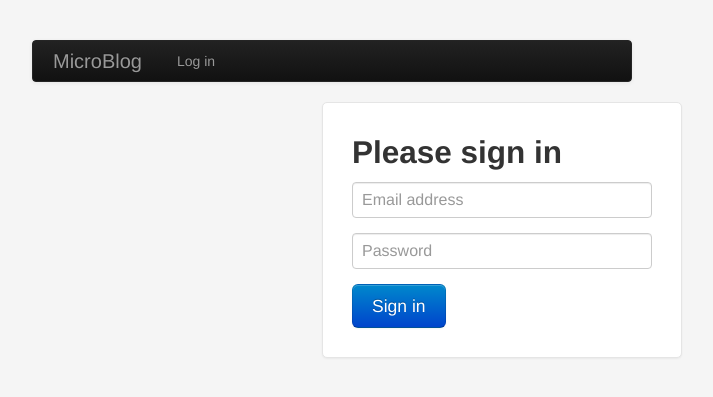
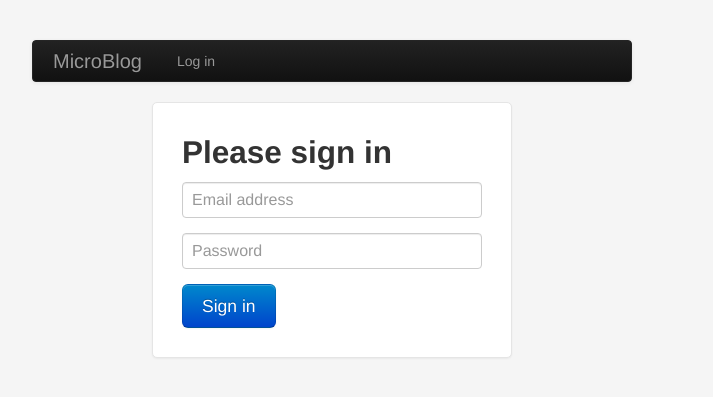
Before and after one commit to SSabev/Microblog, a Flask app: page /login in a window 1280 px wide. Shown: the top 397 px of the page, without its empty margins (308-1021 px from the left). Run offline with Flask 2, Linux system fonts and the light colour scheme; some libraries are stand-ins or nearby versions.

Commit message:
centered the login form as well

```diff
--- a/templates/login.html
+++ b/templates/login.html
@@ -1,6 +1,5 @@
 {% extends "layout.html" %}
 {% block body %}
-<div class=container>
   {% if error %}<p class=error><strong>Error:</strong> {{ error }}{% endif %}
   <form class="form-signin" action="{{ url_for('login') }}" method=post>
     <h2 class="form-signin-heading">Please sign in</h2>
@@ -8,5 +7,4 @@
     <input type="password" name=password class="input-block-level" placeholder="Password">
     <button class="btn btn-large btn-primary" type="submit">Sign in</button>
 </form>
-</div>
 {% endblock %}
```
